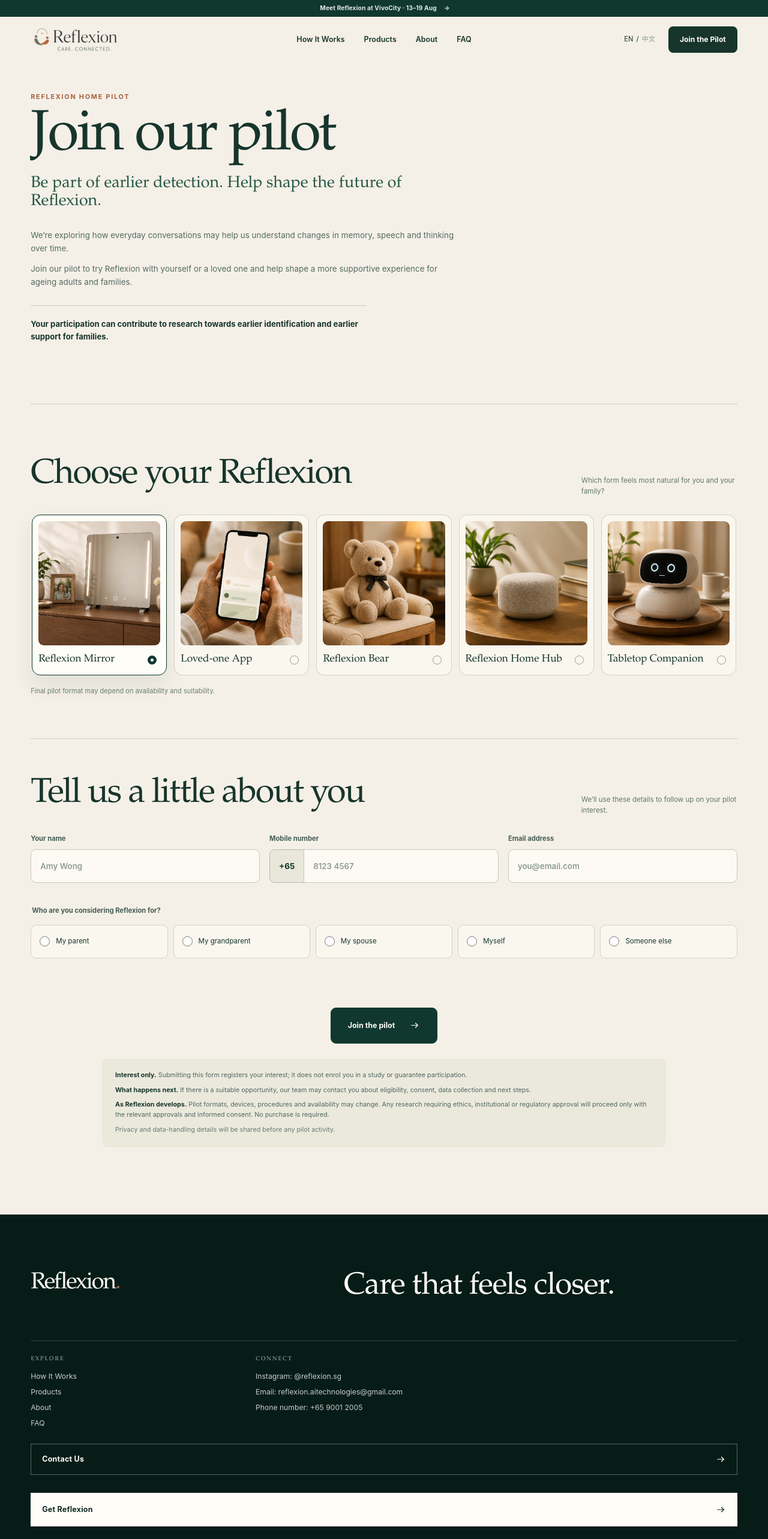
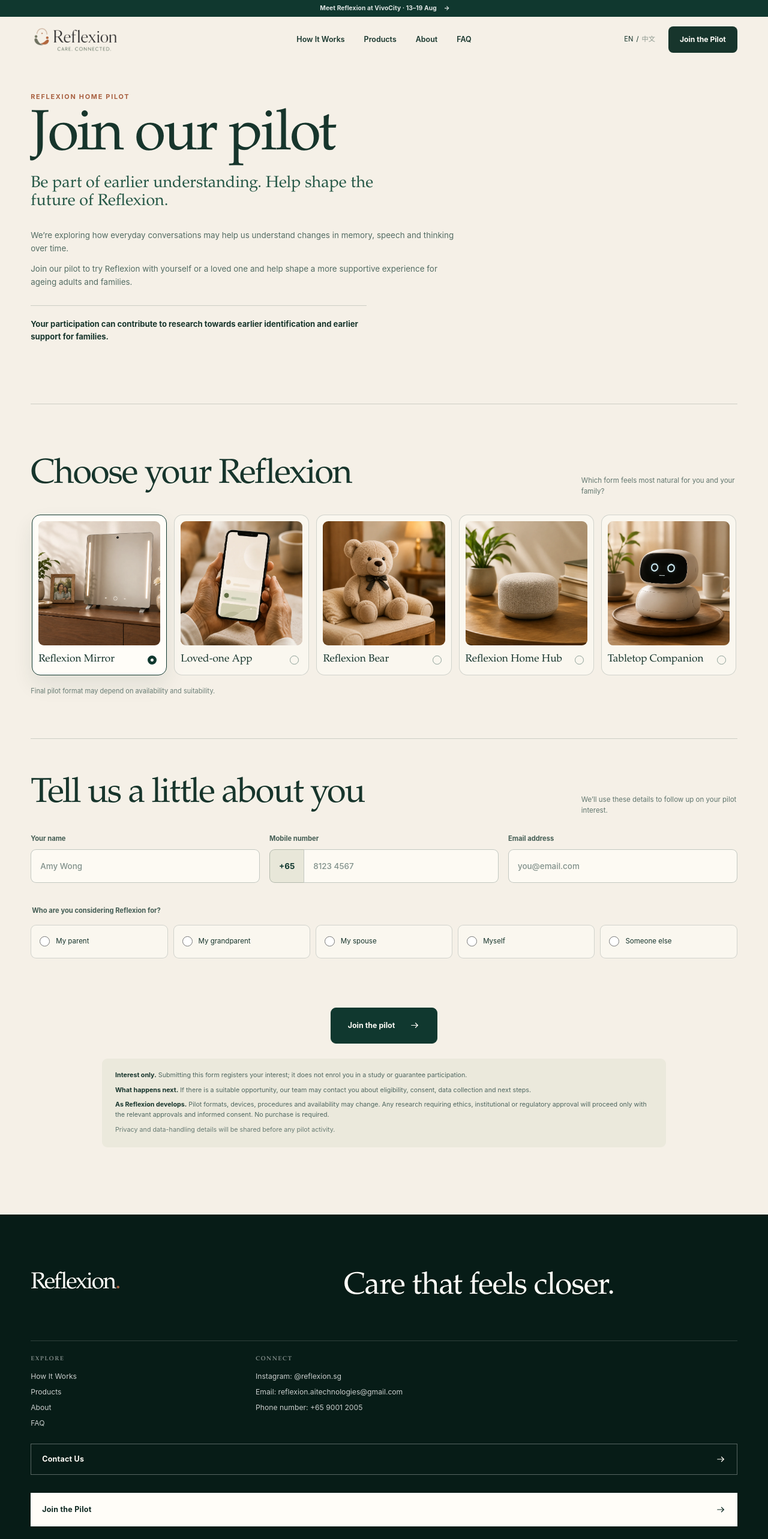
Before and after one commit to TarinPairor/Reflexion-website, a Next.js app: page /get-reflexion in a window 1280 px wide. Shown: the top 2566 px of the page at 60% size. Built offline with nearby package versions, Linux system fonts and the light colour scheme.

Commit message:
Refine pilot copy and conversion labels

```diff
--- a/src/components/pilot/JoinPilotForm.tsx
+++ b/src/components/pilot/JoinPilotForm.tsx
@@ -113,7 +113,7 @@
       <div className="pilot-hero__copy">
         <p className="pilot-hero__label">Reflexion home pilot</p>
         <h1 id="pilot-title">Join our pilot</h1>
-        <p className="pilot-hero__lead">Be part of earlier detection. Help shape the future of Reflexion.</p>
+        <p className="pilot-hero__lead">Be part of earlier understanding. Help shape the future of Reflexion.</p>
         <div className="pilot-hero__body">
           <p>We’re exploring how everyday conversations may help us understand changes in memory, speech and thinking over time.</p>
           <p>Join our pilot to try Reflexion with yourself or a loved one and help shape a more supportive experience for ageing adults and families.</p>
--- a/src/i18n/content.ts
+++ b/src/i18n/content.ts
@@ -193,7 +193,7 @@
       emailHref: "mailto:reflexion.aitechnologies@gmail.com",
       phone: "Phone number: +65 9001 2005",
       phoneHref: "https://wa.me/6590012005",
-      cta: "Get Reflexion",
+      cta: "Join the Pilot",
       disclaimer: "Reflexion supports everyday wellbeing and family connection. It is not a medical, diagnostic or emergency service.",
       privacy: "Privacy",
       terms: "Terms",
@@ -330,7 +330,7 @@
       emailHref: "mailto:reflexion.aitechnologies@gmail.com",
       phone: "电话号码：+65 9001 2005",
       phoneHref: "https://wa.me/6590012005",
-      cta: "了解 Reflexion",
+      cta: "加入试点",
       disclaimer: "Reflexion 支持日常身心健康与家庭联系。它不是医疗、诊断或紧急服务。",
       privacy: "隐私",
       terms: "条款",
--- a/src/i18n/pages.ts
+++ b/src/i18n/pages.ts
@@ -180,7 +180,7 @@
     faq: {
       heroTitle: "FAQ & 帮助", heroBody: "从家庭最常问的问题开始，再只探索与你决定有关的类别。", contactTitle: "没有找到想了解的内容？留言给我们", contactBody: "留下联系方式和问题，我们会回复你。",
       featured: [["Reflexion 适合我的挚爱家人吗？", "Reflexion 为仍可能独立生活的年长者及希望建立自然对话、日常支持与联系节奏的家庭而设计。适配取决于个人偏好、日常与参与意愿。"], ["晨间交流会发生什么？", "每天早上第一次对话是简短的结构化认知与身心状态交流，设计成温暖对话；不诊断失智症，也不取代专业认知评估。"], ["照护者会看到什么？", "照护者 App 旨在呈现有用且获准的背景、相对本人近期平常模式的变化、相关近况及家庭信息，不提供临床分数。"], ["隐私如何处理？", "体验拟围绕清楚参与、同意与控制建立。最终公开隐私、同意与数据处理措辞仍须产品与法律审核。"]],
-      categories: [["适配", [["需要患有失智症才能使用吗？", "不需要。Reflexion 不是诊断工具，而是面向老龄家庭的消费级身心健康与照护者支持。"], ["独立生活的年长者可以使用吗？", "可以。体验围绕独立与尊严设计，并应与实际使用者讨论。"], ["不熟悉科技怎么办？", "体验以简单对话为方向；家庭仍应选择最熟悉、最尊重的形态。"]]], ["Reflexion 做什么", [["可以随时聊天吗？", "晨间交流后，可随时继续开放式陪伴对话。"], ["可以提供哪些日常支持？", "已设定提醒可支持日常、预约、计划与家庭活动；仅记录本人自述，不独立验证完成。"], ["会监测家中吗？", "Reflexion 围绕主动互动设计，而非背景环境监测。公开网站不使用摄像头营销。"]]], ["照护者与家庭联系", [["需要不断查看 App 吗？", "预期体验以推送为先，在重要时提供消息。"], ["家人可以发送信息和照片吗？", "照护者 App 旨在通过 Reflexion 发送文字、语音与照片。"], ["挚爱家人可以回复吗？", "语音回复是当前产品要求；公开可用性仍须通过实现与 QA。"]]], ["信任、安全与限制", [["会诊断失智症吗？", "不会。Reflexion 不诊断、筛查或预测失智症，也不取代专业评估。"], ["是紧急服务吗？", "不是。Reflexion 不是紧急监测，也不应用于紧急或保证安全的情况。"], ["会验证用药或日常完成吗？", "不会。日常回应为本人自述，不声称验证依从。"]]], ["开始与可用性", [["哪些形态目前可用？", "Mirror 是当前旗舰；挚爱家人 App、Bear、Home Hub 与桌面陪伴设备即将推出。"], ["提交兴趣会付款吗？", "不会。今天不会收取付款；这是商业兴趣和后续偏好，不是完成订单或预订。"], ["在哪里看新加坡发布价格？", "前往 Get Reflexion 选择形态并查看适用的拟议新加坡发布优惠。所有价格用于验证，不能视为最终发布价格。"]]], ["联系", [["如何关注 Reflexion？", "在 Instagram 关注 @reflexion.sg。一般邮箱、合作邮箱与 WhatsApp 仅在确认后发布。"]]]],
+      categories: [["适配", [["需要患有失智症才能使用吗？", "不需要。Reflexion 不是诊断工具，而是面向老龄家庭的消费级身心健康与照护者支持。"], ["独立生活的年长者可以使用吗？", "可以。体验围绕独立与尊严设计，并应与实际使用者讨论。"], ["不熟悉科技怎么办？", "体验以简单对话为方向；家庭仍应选择最熟悉、最尊重的形态。"]]], ["Reflexion 做什么", [["可以随时聊天吗？", "晨间交流后，可随时继续开放式陪伴对话。"], ["可以提供哪些日常支持？", "已设定提醒可支持日常、预约、计划与家庭活动；仅记录本人自述，不独立验证完成。"], ["会监测家中吗？", "Reflexion 围绕主动互动设计，而非背景环境监测。公开网站不使用摄像头营销。"]]], ["照护者与家庭联系", [["需要不断查看 App 吗？", "预期体验以推送为先，在重要时提供消息。"], ["家人可以发送信息和照片吗？", "照护者 App 旨在通过 Reflexion 发送文字、语音与照片。"], ["挚爱家人可以回复吗？", "语音回复是当前产品要求；公开可用性仍须通过实现与 QA。"]]], ["信任、安全与限制", [["会诊断失智症吗？", "不会。Reflexion 不诊断、筛查或预测失智症，也不取代专业评估。"], ["是紧急服务吗？", "不是。Reflexion 不是紧急监测，也不应用于紧急或保证安全的情况。"], ["会验证用药或日常完成吗？", "不会。日常回应为本人自述，不声称验证依从。"]]], ["开始与可用性", [["哪些形态目前可用？", "Mirror 是当前旗舰；挚爱家人 App、Bear、Home Hub 与桌面陪伴设备即将推出。"], ["加入试点需要付款吗？", "不需要购买。加入试点只是登记兴趣，不代表加入研究或保证参与。"], ["如何加入试点？", "选择最适合你或挚爱家人的形态，留下最少的联系信息；如有合适机会，我们的团队会进一步联系。"]]], ["联系", [["如何关注 Reflexion？", "在 Instagram 关注 @reflexion.sg。一般邮箱、合作邮箱与 WhatsApp 仅在确认后发布。"]]]],
     },
   },
 } as const;
```
